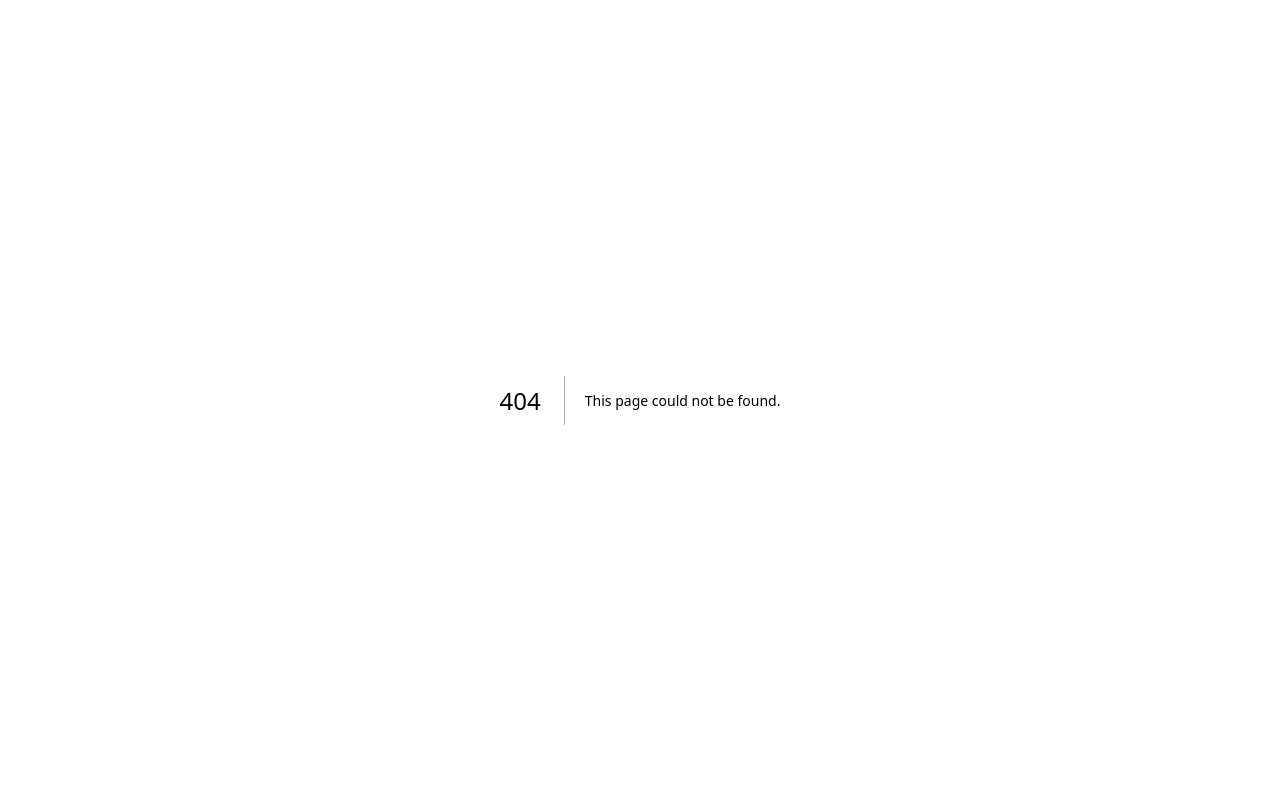
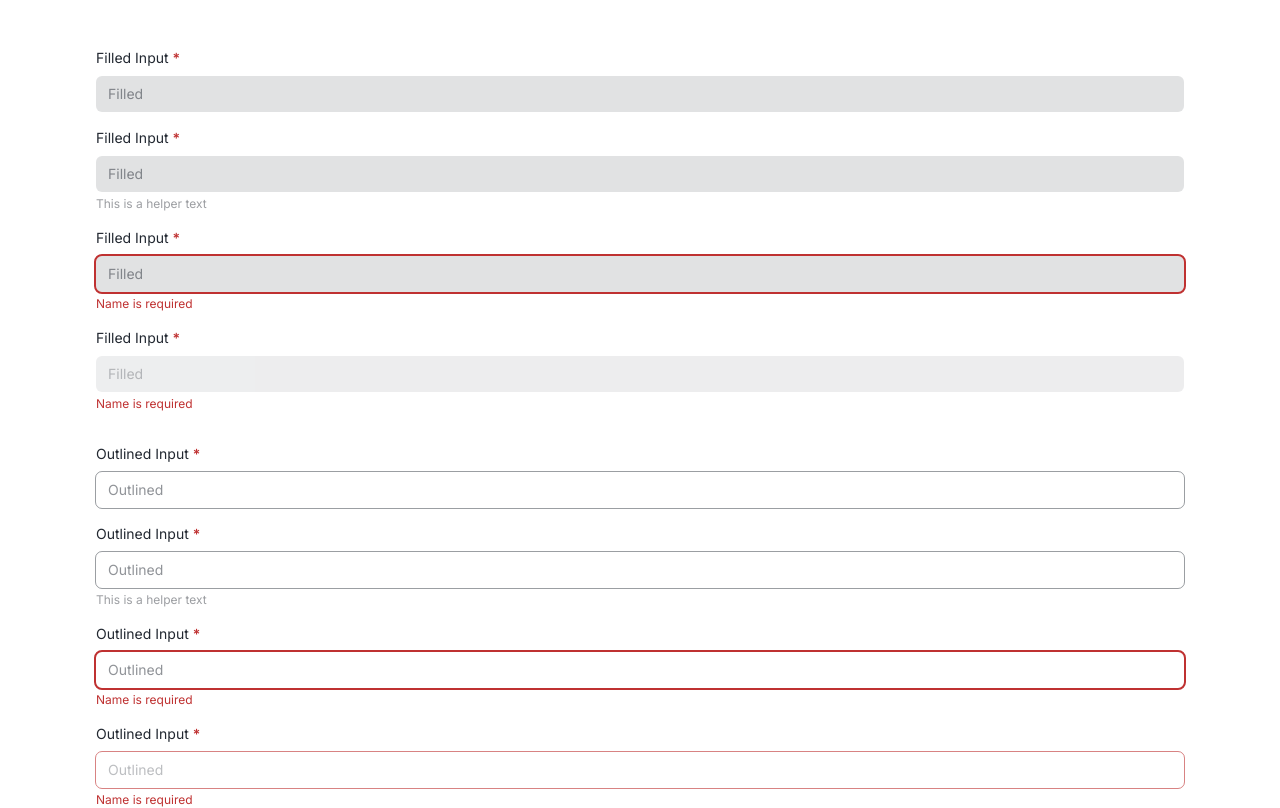
Before and after one commit to nicnic31/fe-project-template, a Next.js app: page /input in a window 1280 px wide. Before the commit this address had no page. Built offline with nearby package versions, Linux system fonts and the light colour scheme.

Commit message:
feat: develop the Input component

```diff
--- /dev/null
+++ b/app/input/page.tsx
@@ -0,0 +1,85 @@
+import { Input } from '@/src/components/ui/form';
+
+export default function InputPage() {
+  return (
+    <div className="bg-background h-screen w-screen px-24 py-12">
+      {/*Filled Input */}
+      <div className="mb-8 flex flex-col gap-4">
+        <Input important id="name" label="Filled Input" placeholder="Filled" />
+
+        {/* Helper Text */}
+        <Input
+          important
+          id="name"
+          variant="filled"
+          label="Filled Input"
+          placeholder="Filled"
+          helperText="This is a helper text"
+        />
+
+        {/* Error */}
+        <Input
+          important
+          id="name"
+          variant="filled"
+          label="Filled Input"
+          placeholder="Filled"
+          error="Name is required"
+        />
+
+        {/* Disabled */}
+        <Input
+          disabled
+          important
+          id="name"
+          variant="filled"
+          label="Filled Input"
+          placeholder="Filled"
+          error="Name is required"
+        />
+      </div>
+
+      {/* Outlined Input */}
+      <div className="mb-8 flex flex-col gap-4">
+        <Input
+          important
+          id="name"
+          variant="outlined"
+          label="Outlined Input"
+          placeholder="Outlined"
+        />
+
+        {/* Helper Text */}
+        <Input
+          important
+          id="name"
+          variant="outlined"
+          label="Outlined Input"
+          placeholder="Outlined"
+          helperText="This is a helper text"
+        />
+
+        {/* Error */}
+        <Input
+          important
+          id="name"
+          variant="outlined"
+          label="Outlined Input"
+          placeholder="Outlined"
+          error="Name is required"
+        />
+
+        {/* Disabled */}
+        <Input
+          disabled
+          important
+          id="name"
+          variant="outlined"
+          label="Outlined Input"
+          placeholder="Outlined"
+          error="Name is required"
+        />
+      </div>
+    </div>
+  );
+}
--- /dev/null
+++ b/src/components/ui/form/Input.tsx
@@ -0,0 +1,97 @@
+// TODO: Create Input component
+// Variants: Filled & Outlined
+// Sizes: Small, Medium, Large
+// Adornments: Start and End Adornments
+// Disabled
+// Full Width Option
+// Label
+// Helper Text
+// Error State
+
+import { forwardRef } from 'react';
+import { twJoin } from 'tailwind-merge';
+
+type Variant = 'filled' | 'outlined';
+
+type Size = 'small' | 'medium' | 'large';
+
+interface IInput extends React.InputHTMLAttributes<HTMLInputElement> {
+  label?: string;
+  error?: string;
+  inputSize?: Size;
+  variant?: Variant;
+  disabled?: boolean;
+  important?: boolean;
+  helperText?: string;
+}
+
+const Input = forwardRef<HTMLInputElement, IInput>(
+  (
+    {
+      id,
+      label,
+      error,
+      className,
+      helperText,
+      important = false,
+      disabled = false,
+      inputSize = 'small',
+      variant = 'filled',
+      ...props
+    },
+    ref
+  ) => {
+    const fontSizeStyles: Record<Size, string> = {
+      small: 'text-sm',
+      medium: 'text-base',
+      large: 'text-lg',
+    };
+
+    const variantStyles: Record<Variant, string> = {
+      filled: 'bg-secondary/15',
+      outlined: `bg-transparent outline ${error ? 'outline-danger' : 'outline-secondary/50'}`,
+    };
+
+    return (
+      <div className="flex w-full flex-col gap-2">
+        {label && (
+          <label
+            htmlFor={id}
+            className={twJoin('text-primary', fontSizeStyles[inputSize])}
+          >
+            {label}
+            {important && (
+              <span className="text-danger ml-1 font-semibold">*</span>
+            )}
+          </label>
+        )}
+        <div className="w-full">
+          <input
+            id={id}
+            ref={ref}
+            disabled={disabled}
+            className={twJoin(
+              'text-primary focus:outline-info w-full rounded-md px-3 py-2 focus:outline-2 focus:outline-offset-0',
+              disabled && 'cursor-not-allowed opacity-60',
+              !disabled && error && 'outline-danger outline-2 outline-offset-0',
+              variant === 'outlined' && error && 'outline-danger outline',
+              variantStyles[variant],
+              fontSizeStyles[inputSize],
+              className
+            )}
+            {...props}
+          />
+
+          {error && <p className="text-danger mt-1 text-xs">{error}</p>}
+          {!error && helperText && (
+            <p className="text-secondary/50 mt-1 text-xs">{helperText}</p>
+          )}
+        </div>
+      </div>
+    );
+  }
+);
+
+Input.displayName = 'Input';
+
+export default Input;
--- /dev/null
+++ b/src/components/ui/form/index.tsx
@@ -0,0 +1 @@
+export { default as Input } from './Input';
```
